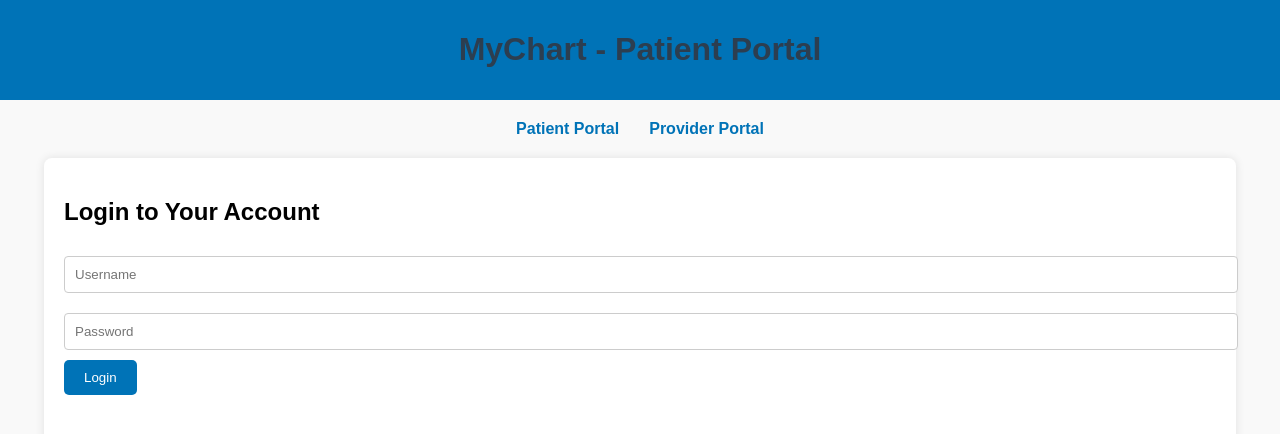
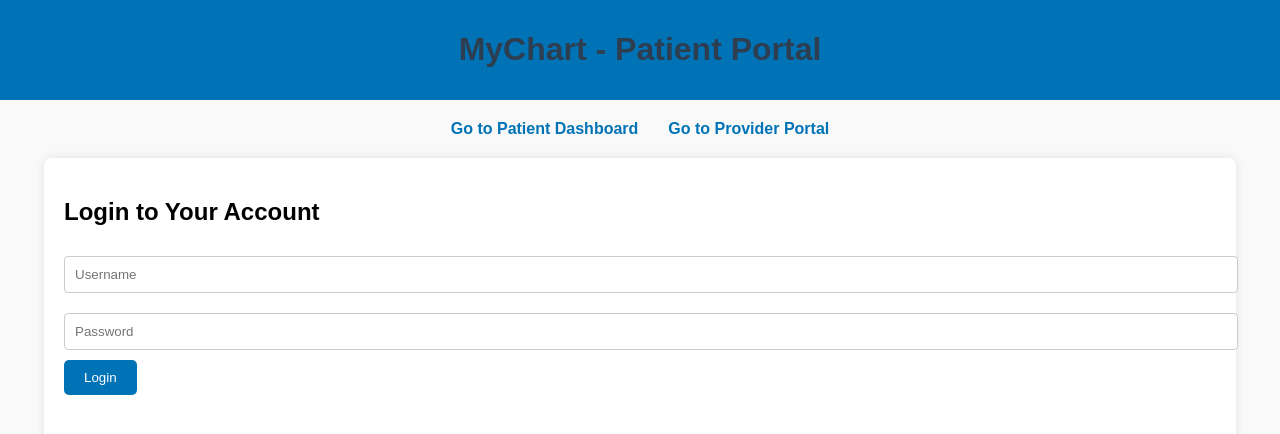
Before and after one commit to Tylerl7374/patient-portal, a plain HTML site: page index.html in a window 1280 px wide. Drawn offline with Linux system fonts and the light colour scheme.

Commit message:
Update index.html

```diff
--- a/index.html
+++ b/index.html
@@ -70,8 +70,8 @@
 
     <!-- Navigation Links for Patient and Provider Login -->
     <nav>
-        <a href="patient-dashboard.html">Patient Portal</a>
-        <a href="provider-portal.html">Provider Portal</a> <!-- Link to Provider Portal -->
+        <a href="patient-dashboard.html">Go to Patient Dashboard</a>
+        <a href="provider-portal.html">Go to Provider Portal</a> <!-- Link to Provider Portal -->
     </nav>
 
     <div class="container">
```
